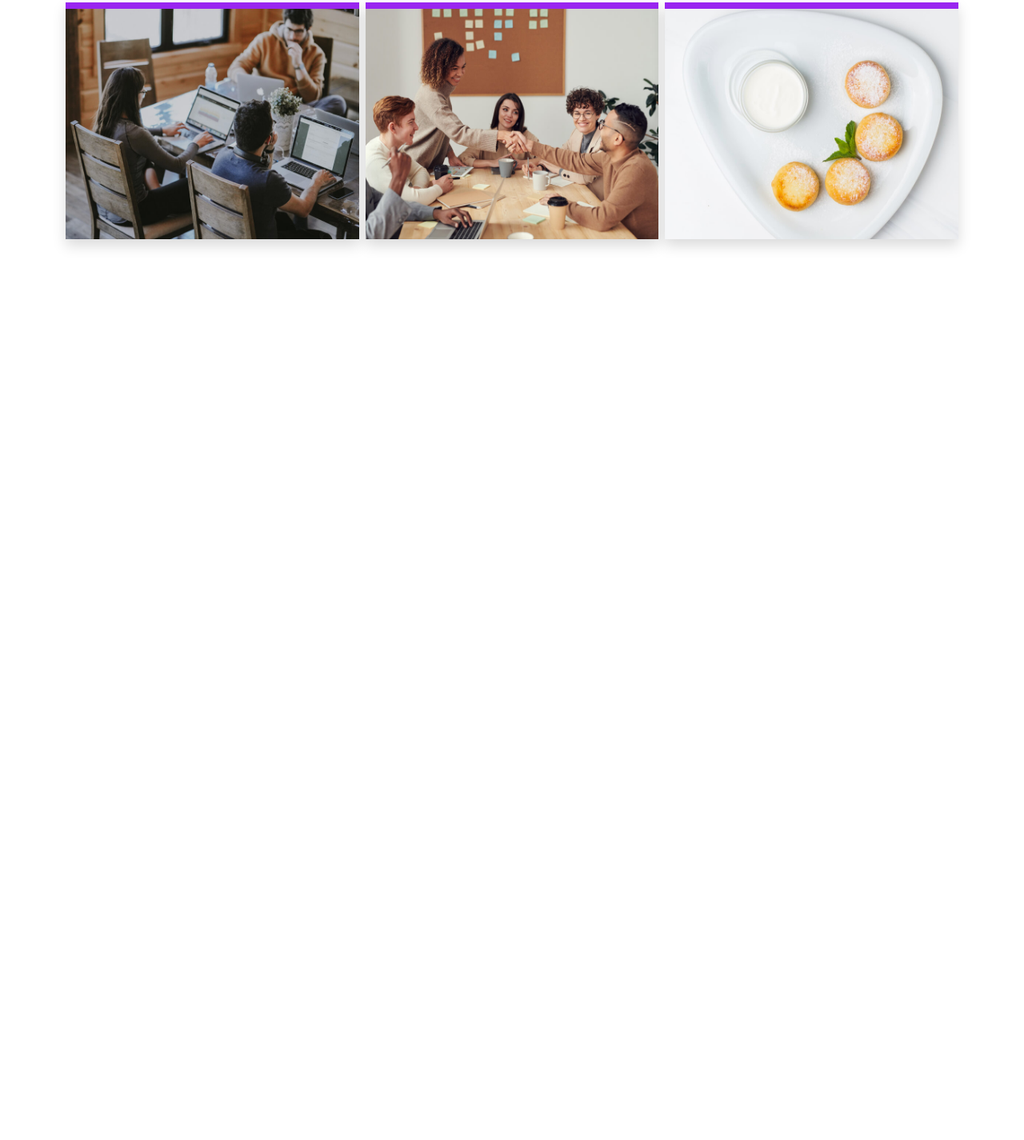
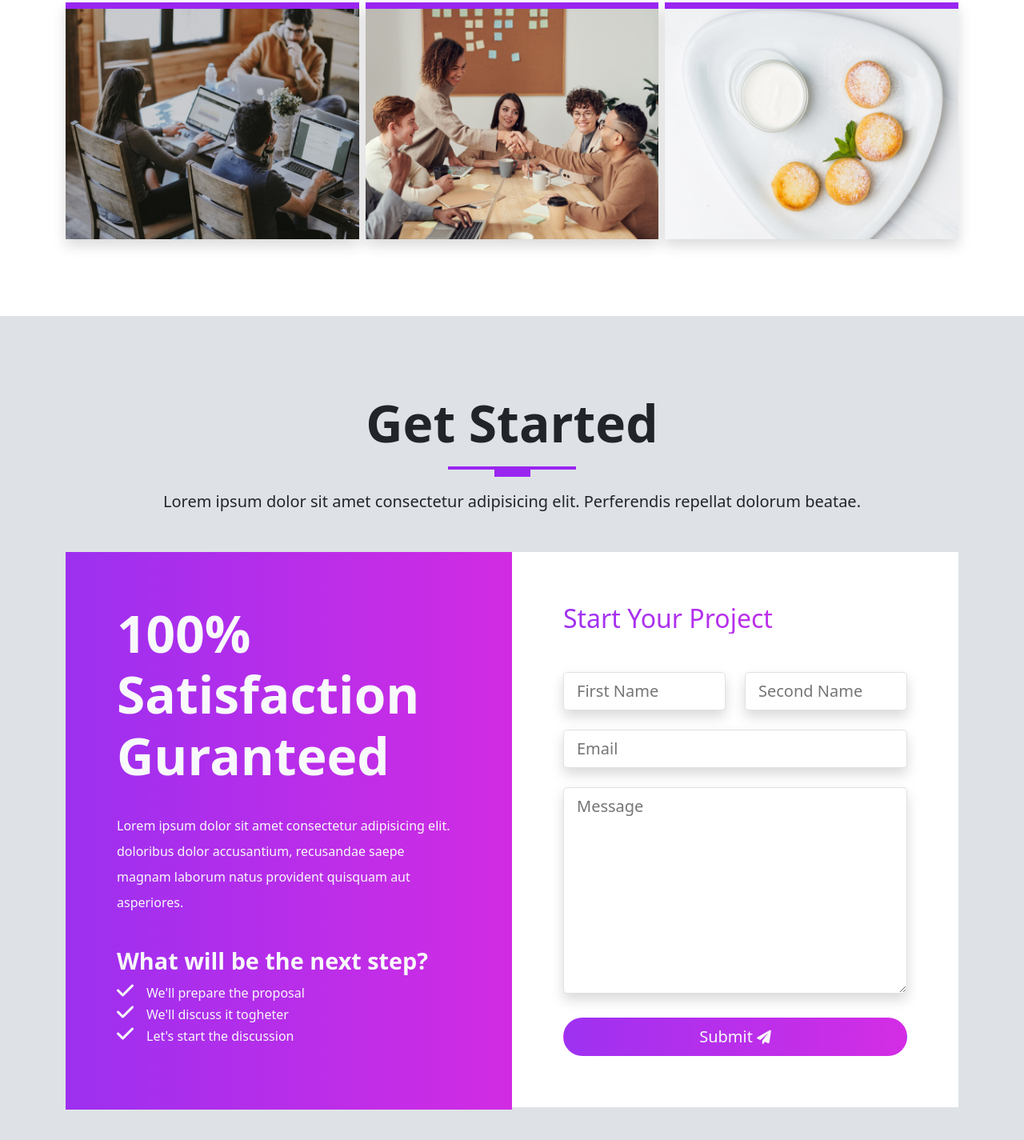
Before and after one commit to lucasrn9/bootstrap-sass, a website: page index.html in a window 1280 px wide. Shown: the part 6552-7977 px from the top of the page at 80% size. Before the commit the page ends 6899 px from the top, so only its background shows below. Drawn offline with nearby package versions, Linux system fonts and the light colour scheme.

Commit message:
Add section get-started

```diff
--- a/index.html
+++ b/index.html
@@ -601,6 +601,60 @@
     </div>
     </div>
   </section>
+  <!-- get started -->
+  <section class="get-started" id="contact">
+    <div class="container">
+    <div class="get-started-headings text-center">
+      <h2 class="display-3 fw-bold">Get Started</h2>
+    <span class="companies-decoration-line mt-3"></span>
+    <span class="companies-decoration-square mb-3"></span>
+    <p class="lead mb-5">Lorem ipsum dolor sit amet consectetur adipisicing elit. Perferendis repellat dolorum beatae.</p>
+    </div>
+    <div class="get-started-container">
+      <div class="row g-0">
+        <div class="col-lg-6">
+        <div class="get-started-left text-light w-100 h-100">
+          <h4 class="display-3 fw-bold">100% Satisfaction Guranteed</h4>
+          <p class="lh-lg py-xl-4">Lorem ipsum dolor sit amet consectetur adipisicing elit. doloribus dolor accusantium, recusandae saepe magnam laborum natus provident quisquam aut asperiores.
+          </p>
+          <h4 class="next-steps-title fw-bold">What will be the next step?</h4>
+          <ul class="next-steps-list">
+            <li><i class="fa-solid fa-check"></i>We'll prepare the proposal</li>
+            <li><i class="fa-solid fa-check"></i>We'll discuss it togheter</li>
+            <li><i class="fa-solid fa-check"></i>Let's start the discussion</li>
+          </ul>
+        </div>
+        </div>
+        <div class="col-lg-6">
+          <div class="get-started-right">
+
+              <form action="#" class="get-started-form">
+                <h3 class="mb-5 get-started-form-title">Start Your Project</h3>
+                <div class="row">
+                    <div class="col-12 col-md-6">
+                      <input type="text" name="firstNameInput" id="firstNameInput" placeholder="First Name" class="form-control-lg mb-4 shadow">
+                    </div>
+                    <div class="col-12 col-md-6">
+                      <input type="text" name="secondNameInput" id="secondNameInput" placeholder="Second Name" class="form-control-lg mb-4 shadow">
+                    </div>
+                    <div class="col-12">
+                      <input type="email" name="emailInput" id="emailInput" placeholder="Email" class="form-control-lg mb-4 shadow">
+                    </div>
+                    <div class="col-12">
+                      <textarea name="messageTextArea" id="messageTextArea" rows="8" placeholder="Message" class="form-control-lg shadow "></textarea>
+                    </div>
+                    <div class="col-12">
+                      <button type="button" class="btn btn-lg rounded-pill gradient text-light w-100 mt-4">Submit <i class="fa-solid fa-paper-plane" style="font-size: 1.1rem;"></i></button>
+                    </div>
+                </div>
+              </form>
+
+          </div>
+        </div>
+      </div>
+    </div>
+    </div>
+  </section>
 
   <script src="https://cdn.jsdelivr.net/npm/bootstrap@5.1.3/dist/js/bootstrap.bundle.min.js"
     integrity="sha384-ka7Sk0Gln4gmtz2MlQnikT1wXgYsOg+OMhuP+IlRH9sENBO0LRn5q+8nbTov4+1p"
--- a/scss/components/_mixins.scss
+++ b/scss/components/_mixins.scss
@@ -2,3 +2,9 @@
 @mixin gradient {
     background: linear-gradient(to right, rgba($primary, 0.95), rgba($secondary, 0.95));
 }
+@mixin textClipGradient {
+    background: linear-gradient(to right, rgba($primary, 0.95), rgba($secondary, 0.95));
+    -webkit-background-clip: text;
+    background-clip: text;
+    color: transparent;
+}
--- a/scss/sections/_get-started.scss
+++ b/scss/sections/_get-started.scss
@@ -0,0 +1,49 @@
+@use"../custom" as *;
+@use"../components/mixins" as *;
+
+.get-started{
+    margin-top: 6rem;
+    padding: 6rem 0;
+    background-color: $gray-300;
+}
+
+.get-started-left{
+    @include gradient;
+    padding: 4rem;
+    .next-steps-title{
+        font-size: 1.8rem;
+    }
+    .next-steps-list{
+        padding-left: 0;
+        li{
+            list-style: none;
+            i{
+                font-size: 1.5rem;
+                margin-right: 1rem;
+            }
+        }
+    }
+}
+
+.get-started-right{
+    background-color: white;
+    padding: 4rem;
+    .get-started-form{
+        .get-started-form-title{
+            @include textClipGradient;
+            font-size: 2rem;
+        }
+        .form-control-lg{
+            width: 100%;
+            border: 1px solid $gray-300
+        }
+    }
+}
+
+.gradient{
+    @include gradient;
+}
+
+@media (max-width:422px) {
+
+}
```
Also changed, not shown: assets/css/style.css, 1 other file.
